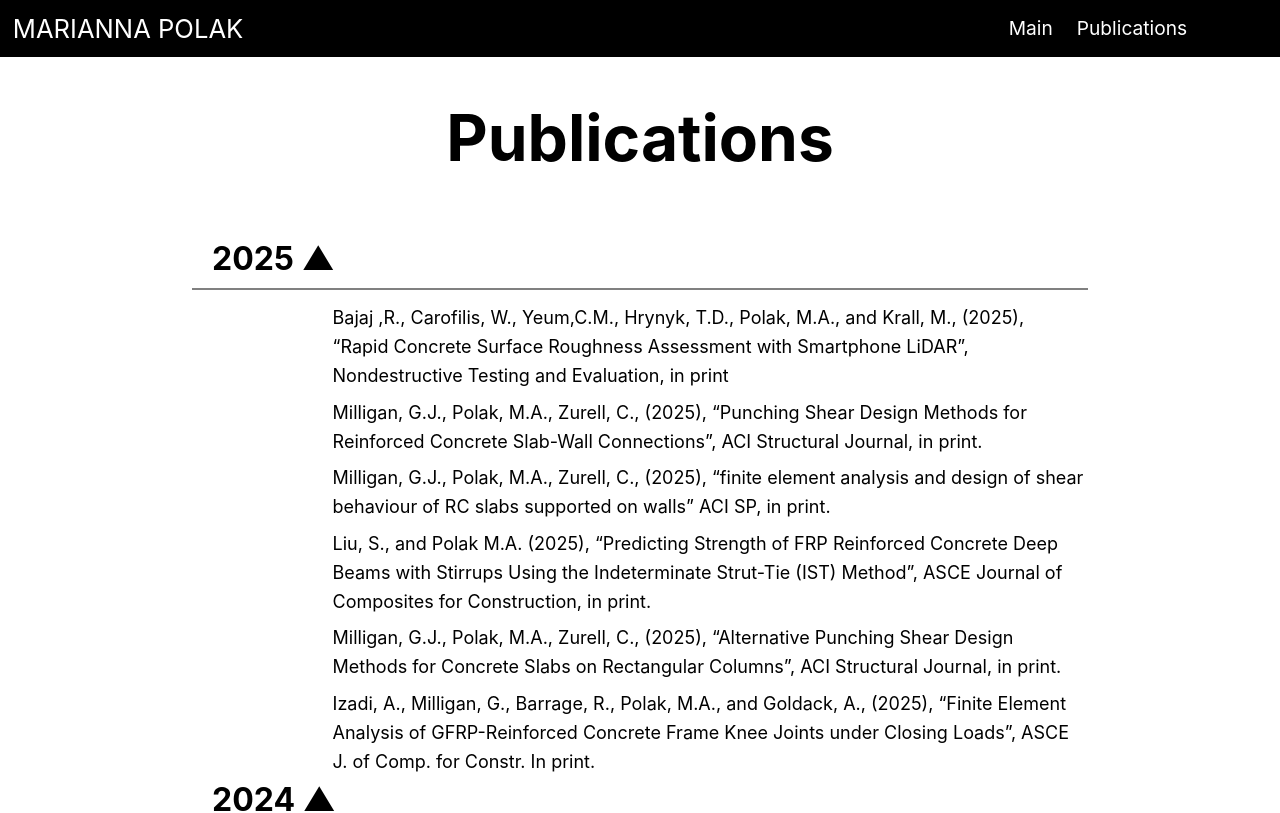
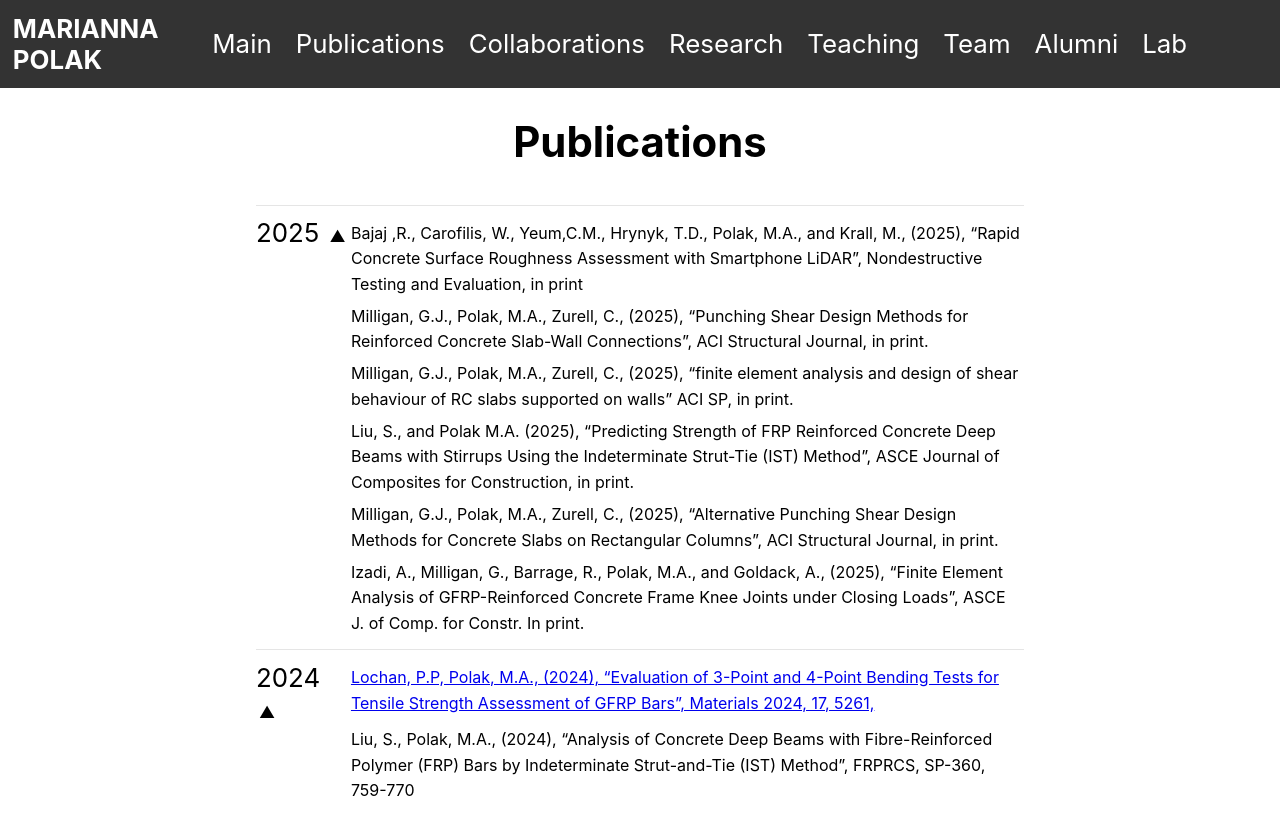
Before and after one commit to jpettyjohn/marianna-website, a React (Create React App) app: page /publications in a window 1280 px wide. Shown: the top 813 px of the page. Built offline with nearby package versions, Linux system fonts and the light colour scheme.

Commit message:
Publications mock up finished

```diff
--- a/src/App.css
+++ b/src/App.css
@@ -1,4 +1,32 @@
-.publications-main {
+:root {
+    --font-base: 1rem; /* Assuming 1rem = 16px */
+    --font-small: calc(var(--font-base) / 1.618); /* ≈ 0.618rem */
+    --font-medium: var(--font-base); /* 1rem */
+    --font-large: calc(var(--font-base) * 1.618); /* ≈ 1.618rem */
+    --font-xlarge: calc(var(--font-large) * 1.618); /* ≈ 2.618rem */
+    --font-xxlarge: calc(var(--font-xlarge) * 1.618); /* ≈ 4.236rem */
+
+    --primary-color: #333333;
+    --secondary-color: #539bd6;
+    --standard-white: #ffffff;
+    --standard-light-grey: #e5e5e5;
+    --standard-dark-blue: #1c3d5a;
+}
+
+/*MAIN-STYLING*/
+.main-title-container {
+    display: flex;
+    justify-content: center;
+    align-items: center;
+    width: 100vw;
+    height: 90vh;
+}
+
+.main-title {
+    font-size: var(--font-xlarge);
+}
+
+.main-biography-container {
     display: flex;
 }
 
@@ -8,14 +36,14 @@
     justify-content: space-between;
     align-items: center;
     padding: 1vw;
-    background-color: rgb(0, 0, 0);
+    background-color: var(--primary-color);
 }
 
 .navbar-name {
-    font-size: 2cqmax;
+    font-size: var(--font-large);
     text-transform: uppercase;
     text-decoration-style: solid;
-    color: white;
+    color: var(--standard-white);
 }
 
 .navlink-container {
@@ -27,8 +55,8 @@
 .navlink {
     font-style: normal;
     text-decoration: none;
-    color: white;
-    font-size: 1.5vw;
+    color: var(--standard-white);
+    font-size: var(--font-large);
 }
 
 .navbar-logo-container {
@@ -43,7 +71,8 @@
 }
 
 .navlink:hover {
-    color: #1a73e7;
+    color: var(--standard-white);
+    background: var(--secondary-color);
     cursor: pointer;
 }
 
@@ -56,46 +85,50 @@
 }
 
 .publications-title {
-    font-size: 4em;
+    font-size: var(--font-xlarge);
 }
 
 .publications-container {
-    width: 70%;
-    padding: 20px;
+    width: 60%;
+    display: block;
 }
 
 .publications-grid {
     display: grid;
-    grid-template-columns: 0.5fr 3fr; /* 1/3 for year, 2/3 for content */
-    gap: 10px;
-    align-items: center;
+    grid-template-columns: 0.4fr 3fr; /* First column for the year, second for the content */
+    align-items: start;
+    gap: 0.1em;
 }
 
 .publication-year {
-    font-size: 2em;
-    font-weight: bold;
-    text-align: left; /* Align year to the left */
-    padding-left: 20px; /* Add spacing from the left edge */
     cursor: pointer;
-    user-select: none;
-    transition: color 0.3s;
+    font-size: var(--font-large);
+    grid-column: 1;
+    visibility: hidden; /* Hide when not needed but still take space */
+}
+
+.publication-content {
+    font-size: var(--font-medium);
+    grid-column: 2; /* Ensures content always stays in second column */
+    line-height: 1.6;
+    padding: 0.2em;
+    width: auto;
 }
 
 .publication-year:hover {
-    color: grey;
-}
-
-.publication-content {
-    font-size: 18px;
-    line-height: 1.6;
-    padding: 0.5vh;
+    color: var(--standard-light-grey);
 }
 
 .year-separator {
     grid-column: span 2; /* Makes the line span across both columns */
     width: 100%;
     border: none;
-    height: 2px;
-    background-color: grey;
+    height: 1px;
+    background-color: var(--standard-light-grey);
     margin: 10px 0;
 }
+
+.year-arrow {
+    font-size: var(--font-medium); /* Makes the arrow smaller */
+    margin-left: 3px; /* Adds spacing between year and arrow */
+}
--- a/src/App.js
+++ b/src/App.js
@@ -4,6 +4,7 @@ import Publications from "./pages/Publications";
 import Main from "./pages/Main";
 import Navbar from "./components/NavBar";
 import "./App.css";
+//import "./css/App.scss";
 
 function App() {
     return (
--- a/src/components/NavBar.js
+++ b/src/components/NavBar.js
@@ -7,7 +7,9 @@ function Navbar() {
             {/* <div className='navbar-logo-container'>
                 <img class="navbar-logo" src={Image} alt="This is me"></img>
             </div> */}
-            <div class="navbar-name">Marianna Polak</div>
+            <div class="navbar-name">
+                <strong>Marianna Polak</strong>
+            </div>
             <div class="navlink-container">
                 <NavLink
                     to="/"
@@ -23,6 +25,48 @@ function Navbar() {
                 >
                     Publications
                 </NavLink>
+                <NavLink
+                    to="/publications"
+                    className="inactive navlink"
+                    activeClassName="active"
+                >
+                    Collaborations
+                </NavLink>
+                <NavLink
+                    to="/publications"
+                    className="inactive navlink"
+                    activeClassName="active"
+                >
+                    Research
+                </NavLink>
+                <NavLink
+                    to="/publications"
+                    className="inactive navlink"
+                    activeClassName="active"
+                >
+                    Teaching
+                </NavLink>
+                <NavLink
+                    to="/publications"
+                    className="inactive navlink"
+                    activeClassName="active"
+                >
+                    Team
+                </NavLink>
+                <NavLink
+                    to="/publications"
+                    className="inactive navlink"
+                    activeClassName="active"
+                >
+                    Alumni
+                </NavLink>
+                <NavLink
+                    to="/publications"
+                    className="inactive navlink"
+                    activeClassName="active"
+                >
+                    Lab
+                </NavLink>
             </div>
         </div>
     );
--- a/src/components/PublicationList.js
+++ b/src/components/PublicationList.js
@@ -889,25 +889,42 @@ const PublicationList = () => {
                         key={publication.id || index}
                         className="publication-group"
                     >
+                        {/* Grid layout for content */}
+                        <div className="publications-grid">
                             {/* Year Header (Clickable to Toggle) */}
                             {showYear && (
                                 <>
+                                    <hr className="year-separator" />
                                     <div
                                         className="publication-year"
-                                    onClick={() => toggleYear(publication.year)}
+                                        style={{
+                                            visibility: showYear
+                                                ? "visible"
+                                                : "hidden",
+                                        }}
+                                        onClick={() =>
+                                            toggleYear(publication.year)
+                                        }
                                     >
                                         {publication.year}{" "}
-                                    {openYears[publication.year] ? "▲" : "▼"}
+                                        <span className="year-arrow">
+                                            {openYears[publication.year]
+                                                ? "▲"
+                                                : "▼"}
+                                        </span>
                                     </div>
-                                <hr className="year-separator" />
                                 </>
                             )}
 
-                        {/* Grid layout for content */}
-                        {openYears[publication.year] && (
-                            <div className="publications-grid">
-                                <div className="publication-placeholder"></div>
-                                <div className="publication-content">
+                            {/* Content */}
+                            <div
+                                className="publication-content"
+                                style={{
+                                    display: openYears[publication.year]
+                                        ? "block"
+                                        : "none",
+                                }}
+                            >
                                 {publication.link ? (
                                     <a
                                         href={publication.link}
@@ -921,7 +938,6 @@ const PublicationList = () => {
                                 )}
                             </div>
                         </div>
-                        )}
                     </div>
                 );
             })}
--- a/src/pages/Main.js
+++ b/src/pages/Main.js
@@ -1,7 +1,12 @@
 function Main() {
     return (
         <div className="main">
-            <h1 className="main-title">Publications</h1>
+            <div className="main-title-container">
+                <h1 className="main-title">Title of Website</h1>
+            </div>
+            <div className="main-biography-container">
+                <div></div>
+            </div>
         </div>
     );
 }
```
Also changed, not shown: 1 other file (tests, documents, lock files or other folders). Lines whose indentation alone changed are shown as unchanged.
